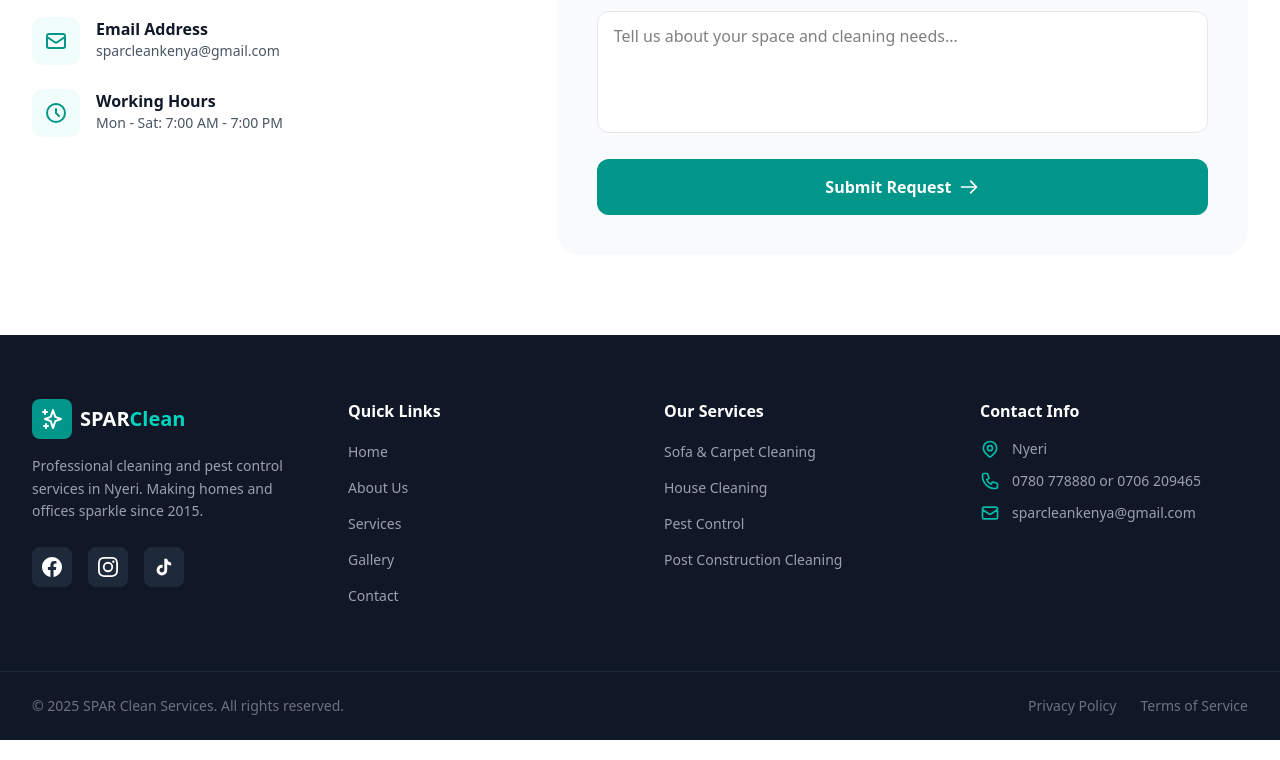
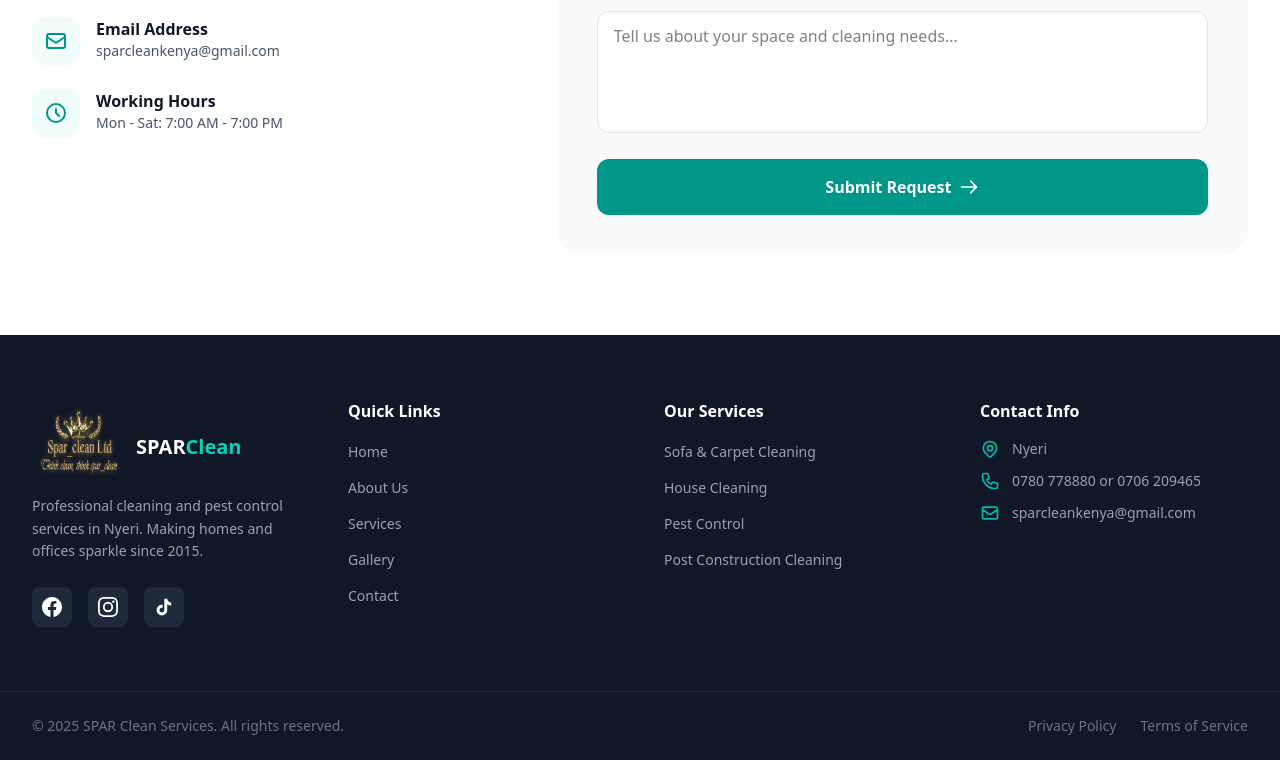
Before and after one commit to V1n-T3ch/SpaCleanServices, a React (Vite) app: page / in a window 1280 px wide. Shown: the part 5353-6113 px from the top of the page. Built offline with nearby package versions, Linux system fonts and the light colour scheme; no server answers.

Commit message:
Quick Footer Logo Fix

```diff
--- a/src/components/Footer.jsx
+++ b/src/components/Footer.jsx
@@ -1,4 +1,5 @@
 import { Link } from 'react-router-dom';
+import Logo from '../../src/assets/logo.webp';
 
 function Footer() {
   return (
@@ -9,13 +10,9 @@ function Footer() {
 
           {/* Brand */}
           <div className="lg:col-span-1">
-            <Link to="/" className="flex items-center gap-2 mb-4">
-              <div className="w-10 h-10 bg-teal-600 rounded-lg flex items-center justify-center">
-                <svg className="w-6 h-6 text-white" fill="none" viewBox="0 0 24 24" stroke="currentColor">
-                  <path strokeLinecap="round" strokeLinejoin="round" strokeWidth={2} d="M5 3v4M3 5h4M6 17v4m-2-2h4m5-16l2.286 6.857L21 12l-5.714 2.143L13 21l-2.286-6.857L5 12l5.714-2.143L13 3z" />
-                </svg>
-              </div>
-              <span className="text-xl font-bold">SPAR<span className="text-teal-400">Clean</span></span>
+            <Link to="/" className="flex items-center gap-2">
+                <img src={Logo} alt="Logo" className="w-24 h-24" />
+                <span className="text-xl font-bold">SPAR<span className="text-teal-400">Clean</span></span>
             </Link>
             <p className="text-gray-400 text-sm leading-relaxed mb-6">
               Professional cleaning and pest control services in Nyeri. Making homes and offices sparkle since 2015.
```
